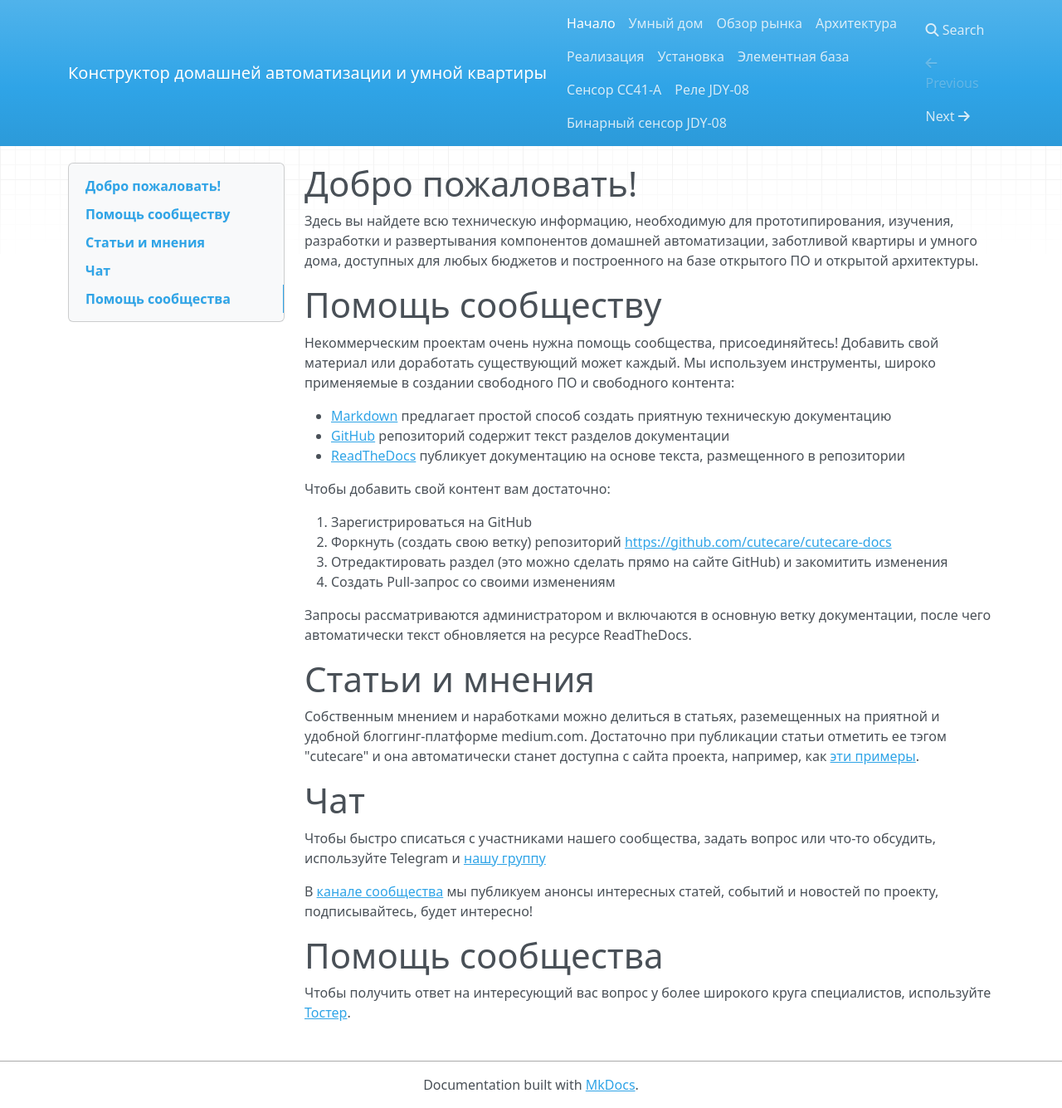
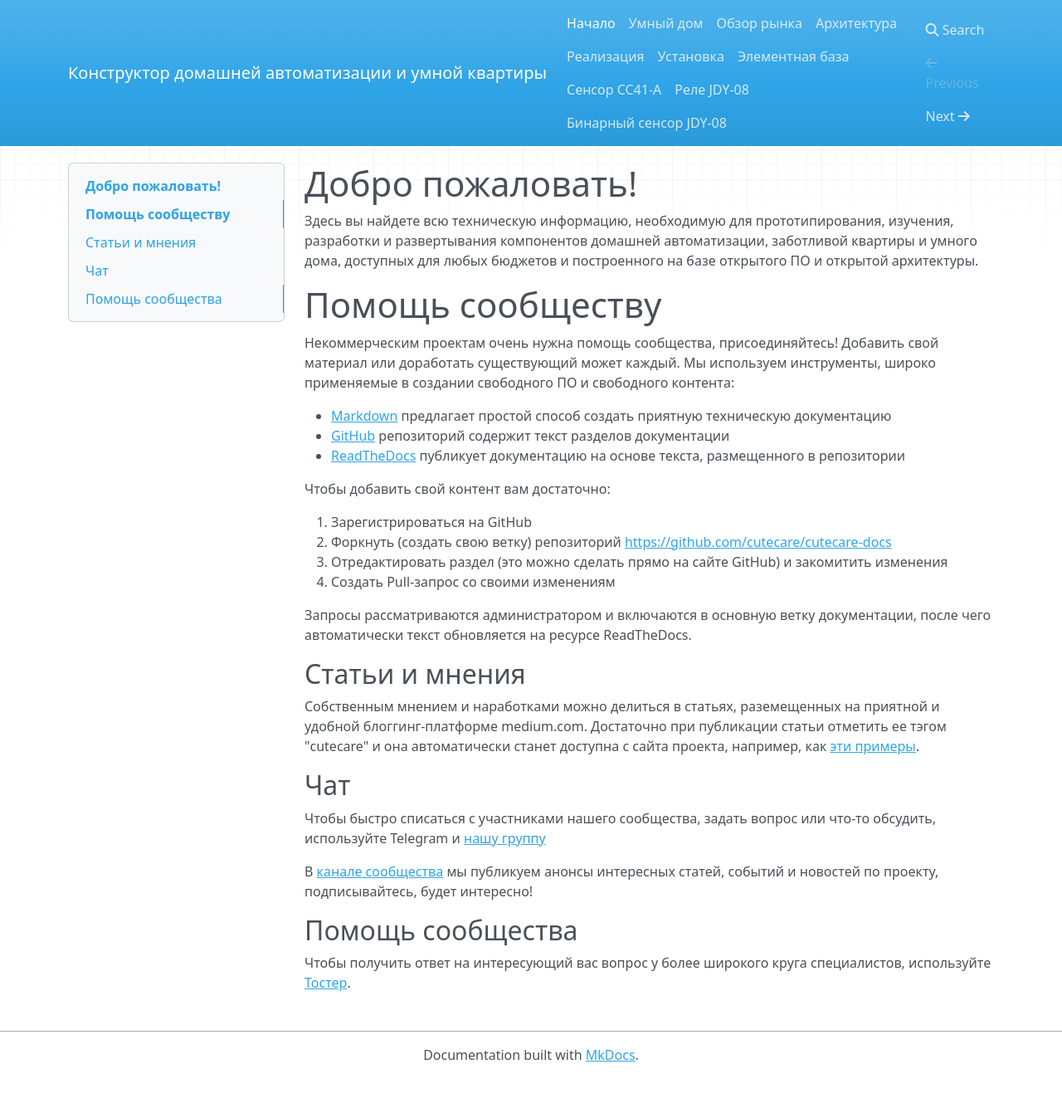
Before and after one commit to cutecare/cutecare-docs, an MkDocs documentation site: the page built from docs/index.md, in a window 1280 px wide and 1335 px high. Shown: the whole window at 83% size. Built offline with MkDocs 1.6.1, drawn with Linux system fonts in a browser that asks for light colours; nearby versions of some CDN libraries; old or Windows-style settings are respelled for this version of MkDocs.

```diff
--- a/docs/index.md
+++ b/docs/index.md
@@ -19,16 +19,16 @@
 
 Запросы рассматриваются администратором и включаются в основную ветку документации, после чего автоматически текст обновляется на ресурсе ReadTheDocs.
 
-# Статьи и мнения
+## Статьи и мнения
 
 Собственным мнением и наработками можно делиться в статьях, раземещенных на приятной и удобной блоггинг-платформе medium.com. Достаточно при публикации статьи отметить ее тэгом "cutecare" и она автоматически станет доступна с сайта проекта, например, как [эти примеры](https://medium.com/tag/cutecare/latest).
 
-# Чат
+## Чат
 
 Чтобы быстро списаться с участниками нашего сообщества, задать вопрос или что-то обсудить, используйте Telegram и [нашу группу](https://t.me/joinchat/DwzT9RBjflj8ihZR94mxew)
 
 В [канале сообщества](https://t.me/cutecare) мы публикуем анонсы интересных статей, событий и новостей по проекту, подписывайтесь, будет интересно!
 
-# Помощь сообщества
+## Помощь сообщества
 
 Чтобы получить ответ на интересующий вас вопрос у более широкого круга специалистов, используйте [Тостер](https://toster.ru/tag/%D1%83%D0%BC%D0%BD%D1%8B%D0%B9%20%D0%B4%D0%BE%D0%BC/questions).
```
